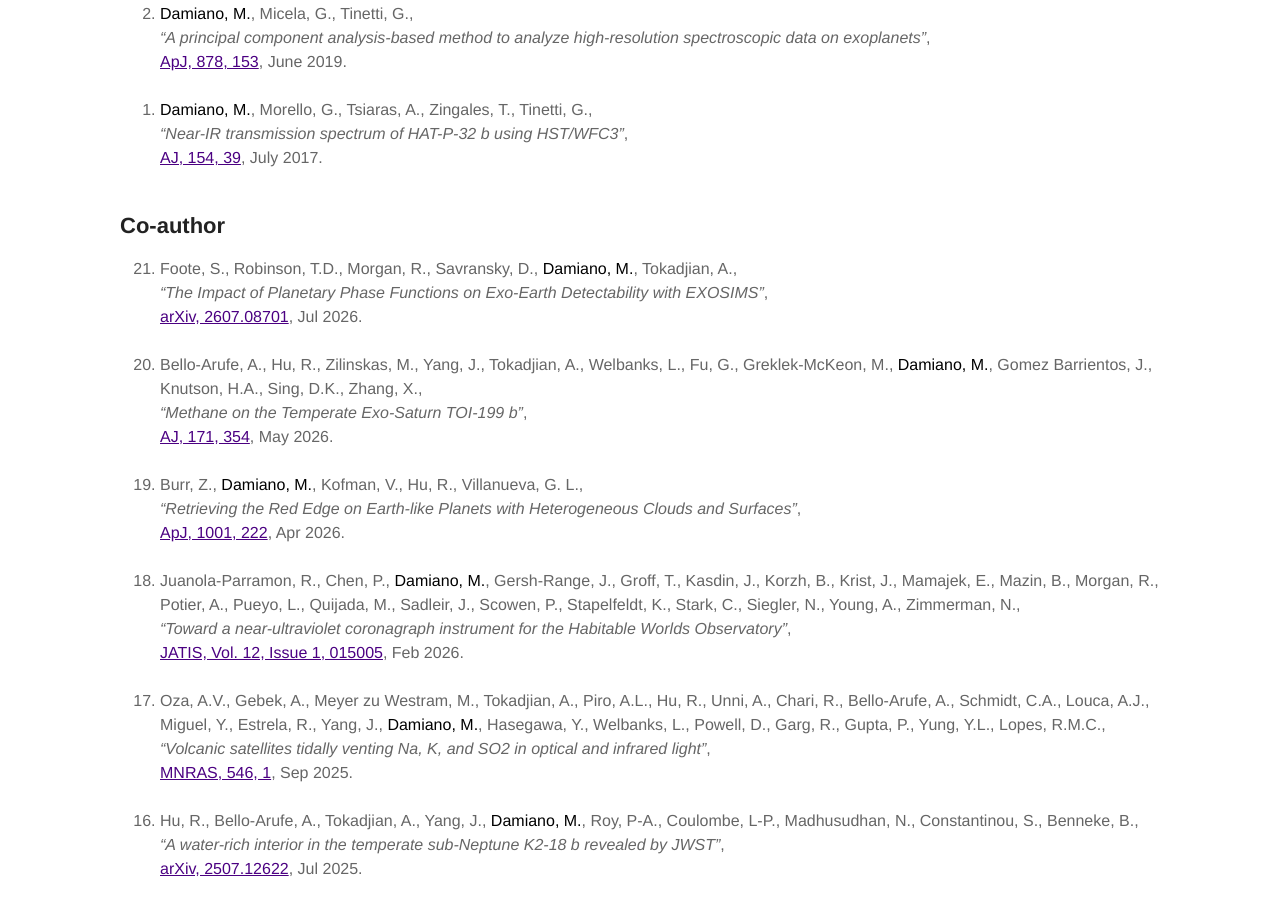
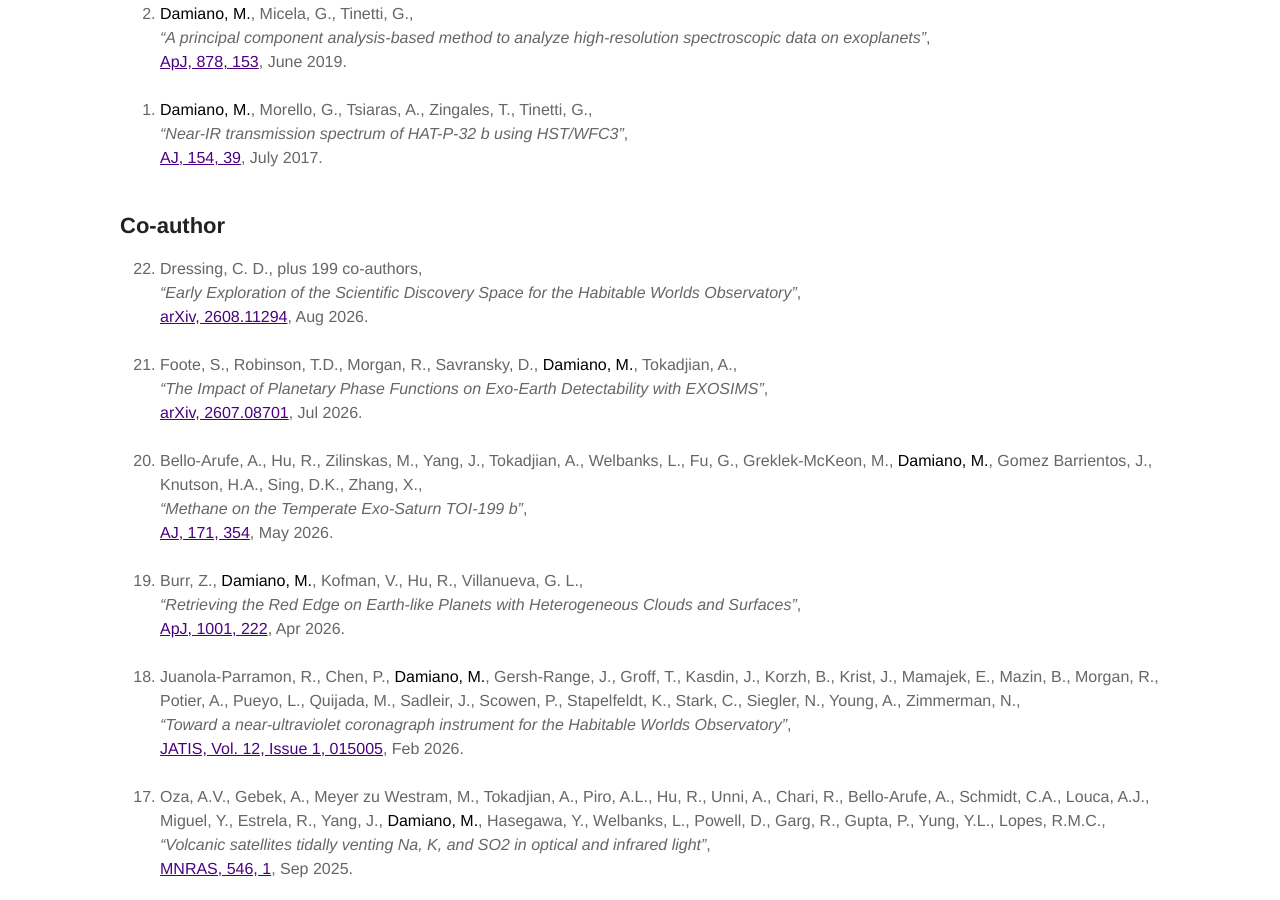
Before and after one commit to MDamiano/MDamiano.github.io, a Jekyll site: the page built from publications.md, in a window 1280 px wide and 900 px high, scrolled down 1760 px. Built offline with Jekyll 4.4.1, drawn with Linux system fonts in a browser that asks for light colours.

Commit message:
Add Dressing et al. HWO paper

```diff
--- a/_data/publications.yml
+++ b/_data/publications.yml
@@ -168,6 +168,20 @@ sections:
   - id: co-author
     title: Co-author
     entries:
+      - cite_key: Dressing2026HWODiscoverySpace
+        entry_type: article
+        authors_html: "Dressing, C. D., plus 199 co-authors"
+        authors_bibtex: "Dressing, C. D. and others"
+        title: "Early Exploration of the Scientific Discovery Space for the Habitable Worlds Observatory"
+        link_url: "https://arxiv.org/abs/2608.11294"
+        link_label: "arXiv, 2608.11294"
+        display_date: "Aug 2026"
+        year: "2026"
+        month: "aug"
+        journal: "arXiv e-prints"
+        pages: "arXiv:2608.11294"
+        archiveprefix: "arXiv"
+        eprint: "2608.11294"
       - cite_key: Foote2026PhaseFunctions
         entry_type: article
         authors_html: "Foote, S., Robinson, T.D., Morgan, R., Savransky, D., <strong>Damiano, M.</strong>, Tokadjian, A."
```
